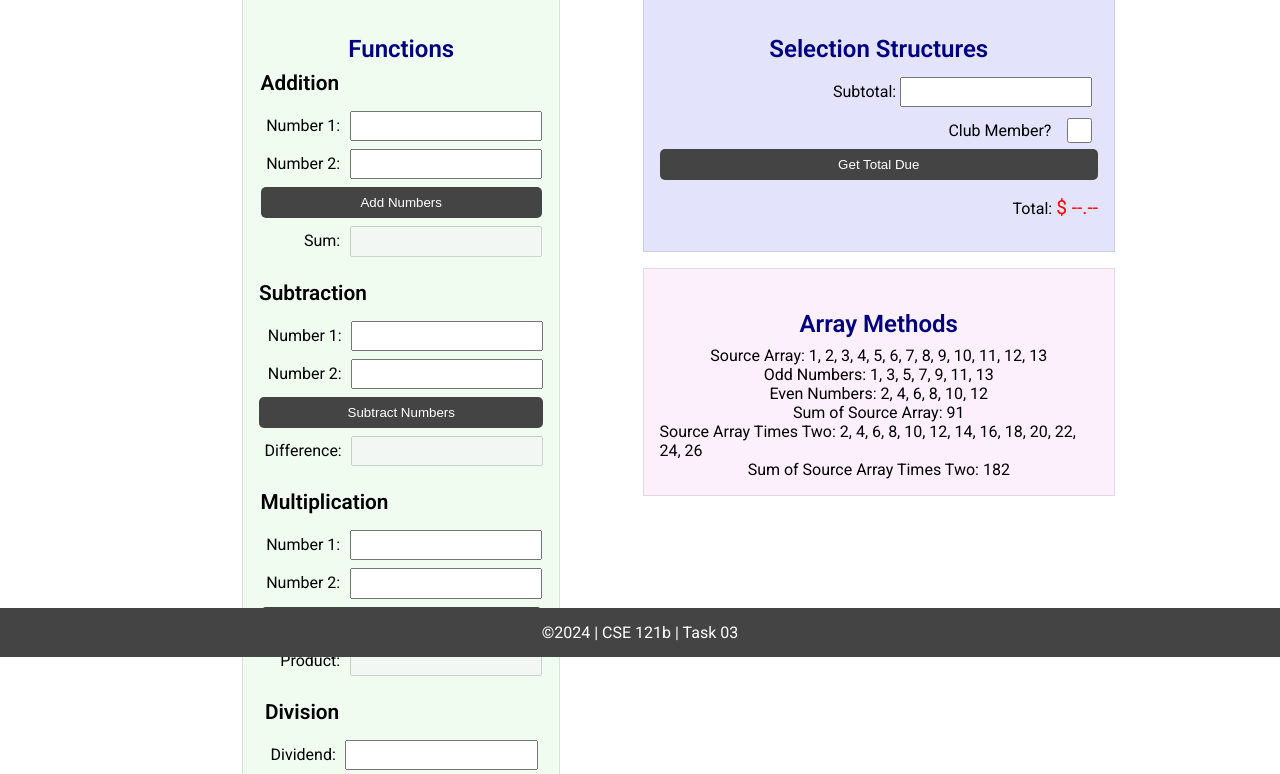
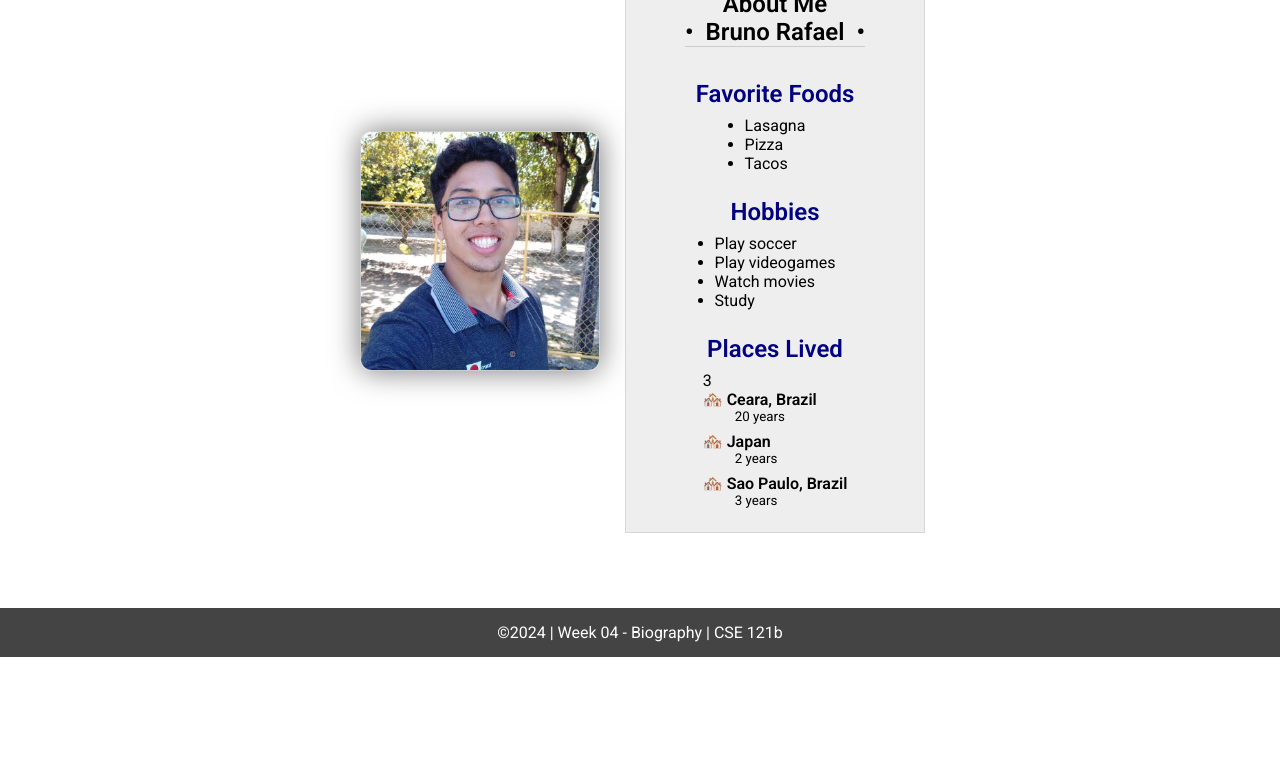
Before and after one commit to nbhero/cse121b, a plain HTML site: page index.html in a window 1280 px wide. Shown: the part 143-917 px from the top of the page. After the commit the page ends 800 px from the top, so only its background shows below. Drawn offline with Linux system fonts and the light colour scheme.

Commit message:
Week 04 Programming Task

```diff
--- a/index.html
+++ b/index.html
@@ -4,7 +4,7 @@
 <head>
   <meta charset="UTF-8">
   <meta name="viewport" content="width=device-width, initial-scale=1.0">
-    <title>CSE 121b | W03: Programming Tasks</title>
+  <title>CSE 121b | W04: Programming Tasks</title>
   <link rel="preconnect" href="https://fonts.googleapis.com">
   <link rel="preconnect" href="https://fonts.gstatic.com" crossorigin>
   <link href="https://fonts.googleapis.com/css2?family=Roboto:wght@400;600&display=swap"
@@ -18,139 +18,35 @@
       <li><a id="toggleMenu">&equiv;</a></li>
       <li><a href="index.html">Home</a></li>
       <li><a href="w01-task.html">W1 Task</a></li>
-            <li><a href="w03-task.html" class="active">W3 Task</a></li>
-            <li><a href="w04-task.html">W4 Task</a></li>
+      <li><a href="w03-task.html">W3 Task</a></li>
+      <li><a href="w04-task.html" class="active">W4 Task</a></li>
       <li><a href="w05-task.html">W5 Task</a></li>
       <li><a href="project.html">Project</a></li>
     </ul>
-    </nav>>
-    <header>
-        <h1>W03: Programming Tasks</h1>
-    </header>
-    <main id="task3">
-        <section id="section1">
-            <h2>Functions</h2>
-            <article>
-                <h3>Addition</h3>
-                <div>
-                    <label for="add1">Number 1:</label>
-                    <input type="text" id="add1" name="add1">
-                </div>
-                <div>
-                    <label for="add2">Number 2:</label>
-                    <input type="text" id="add2" name="add2">
-                </div>
-                <div>
-                    <input type="button" id="addNumbers" value="Add Numbers">
-                </div>
-                <div>
-                    <label for="sum">Sum:</label>
-                    <input type="text" id="sum" name="sum" disabled>
-                </div>
-            </article>
-            <article>
-                <h3>Subtraction</h3>
-                <div>
-                    <label for="subtract1">Number 1:</label>
-                    <input type="text" id="subtract1" name="subtract1">
-                </div>
-                <div>
-                    <label for="subtract2">Number 2:</label>
-                    <input type="text" id="subtract2" name="subtract2">
-                </div>
-                <div>
-                    <input type="button" id="subtractNumbers" value="Subtract Numbers">
-                </div>
-                <div>
-                    <label for="difference">Difference:</label>
-                    <input type="text" id="difference" name="difference" disabled>
-                </div>
-            </article>
-            <article>
-                <h3>Multiplication</h3>
-                <div>
-                    <label for="factor1">Number 1:</label>
-                    <input type="text" id="factor1" name="factor1">
-                </div>
-                <div>
-                    <label for="factor2">Number 2:</label>
-                    <input type="text" id="factor2" name="factor2">
-                </div>
-                <div>
-                    <input type="button" id="multiplyNumbers" value="Multiply Numbers">
-                </div>
-                <div>
-                    <label for="product">Product:</label>
-                    <input type="text" id="product" name="product" disabled>
-                </div>
-            </article>
-            <article>
-                <h3>Division</h3>
-                <div>
-                    <label for="dividend">Dividend:</label>
-                    <input type="text" id="dividend" name="dividend">
-                </div>
-                <div>
-                    <label for="divisor">Divisor:</label>
-                    <input type="text" id="divisor" name="divisor">
-                </div>
-                <div>
-                    <input type="button" id="divideNumbers" value="Divide Numbers">
-                </div>
-                <div>
-                    <label for="quotient">Quotient:</label>
-                    <input type="text" id="quotient" name="quotient" disabled>
-                </div>
-            </article>
+  </nav>
+  <main id="home">
+    <picture>
+      <img id="photo" src="images/placeholder.png" alt="Placeholder Image">
+    </picture>
+    <section>
+      <h1>About Me<br>• &nbsp;<span id="name"></span>&nbsp; •</h1>
+      <h2>Favorite Foods</h2>
+      <ul id="favorite-foods"></ul>
+      <h2>Hobbies</h2>
+      <ul id="hobbies"></ul>
+      <h2>Places Lived</h2>
+      <dl id="places-lived"></dl>
     </section>
-        <div>
-            <section id="section2">
-                <h2>Selection Structures</h2>
-                <label class="right">Subtotal:
-                    <input type="number" id="subtotal" size="5">
-                </label>
-                <label class="middle right">
-                    Club Member?
-                    <input type="checkbox" id="member">
-                </label>
-                <div class="right">
-                    <input type="button" id="getTotal" value="Get Total Due">
-                </div>
-                <div class="right">Total:
-                    <span class="larger" id="total">$ --.--</span>
-                </div>
-            </section>
-            <section id="section3">
-                <h2>Array Methods</h2>
-                <p>
-                    Source Array: <span id="array"></span>
-                </p>
-                <p>
-                    Odd Numbers: <span id="odds"></span>
-                </p>
-                <p>
-                    Even Numbers: <span id="evens"></span>
-                </p>
-                <p>
-                    Sum of Source Array: <span id="sumOfArray"></span>
-                </p>
-                <p>
-                    Source Array Times Two: <span id="multiplied"></span>
-                </p>
-                <p>
-                    Sum of Source Array Times Two: <span id="sumOfMultiplied"></span>
-                </p>
-            </section>
-        </div>
   </main>
+
   <footer>
-        &copy;<span id="year"></span> | CSE 121b | Task 03
+    &copy;<span id="year"></span> | Week 04 - Biography | CSE 121b
   </footer>
   <script src="scripts/main.js"></script>
   <script>
     document.getElementById("year").innerHTML = new Date().getFullYear();
   </script>
-    <script src="scripts/w03-task.js"></script>
+  <script src="scripts/w04-task.js"></script>
 </body>
 
 </html>
--- /dev/null
+++ b/scripts/w04-task.js
@@ -0,0 +1,73 @@
+/* LESSON 3 - Programming Tasks */
+
+/* Profile Object  */
+let myProfile = {
+    name: "Bruno Rafael",
+    photo: "../images/me2.jpg",
+    fav_foods: ["Lasagna", "Pizza", "Tacos"],
+    hobbies: ["Play soccer", "Play videogames","Watch movies", "Study"],
+    placesLived: []
+}
+/* Populate Profile Object with placesLive objects */
+document.querySelector("#places-lived").textContent = myProfile.placesLived.push(
+    {
+        place:"Ceara, Brazil",
+        length: "20 years"
+    },
+    {
+        place:"Japan",
+        length: "2 years"
+    },
+    {
+        place:"Sao Paulo, Brazil",
+        length:"3 years"
+    }
+);
+/* DOM Manipulation - Output */
+
+/* Name */
+document.querySelector("#name").textContent = myProfile.name;
+/* Photo with attributes */
+let img = document.getElementById("photo");
+img.src = myProfile.photo
+img.alt = myProfile.name
+
+/* Favorite Foods List*/
+function appendFavoriteFoods(){
+    const ulElement = document.getElementById('favorite-foods');
+
+    myProfile.fav_foods.forEach(food => {
+        const liElement = document.createElement('li');
+        liElement.textContent = food;
+
+        ulElement.appendChild(liElement);
+    })
+}
+appendFavoriteFoods();
+
+/* Hobbies List */
+function appendHobbies() {
+    const ulElement = document.getElementById('hobbies');
+
+    myProfile.hobbies.forEach(hobby => {
+        const liElement = document.createElement('li');
+        liElement.textContent = hobby;
+
+        ulElement.appendChild(liElement);
+    })
+}
+appendHobbies()
+/* Places Lived DataList */
+myProfile.placesLived.forEach(place => {
+    // Create <dt> element for place
+    let dt = document.createElement("dt");
+    dt.textContent = place.place;
+
+    // Create <dd> element for length
+    let dd = document.createElement("dd");
+    dd.textContent = place.length;
+
+    // Append <dt> and <dd> elements to the <dl> element with ID "places-lived"
+    document.querySelector("#places-lived").appendChild(dt);
+    document.querySelector("#places-lived").appendChild(dd);
+});
```
Also changed, not shown: w04-task/index.html (added, +156 -0 lines), 1 other file. Lines whose indentation alone changed are shown as unchanged.
